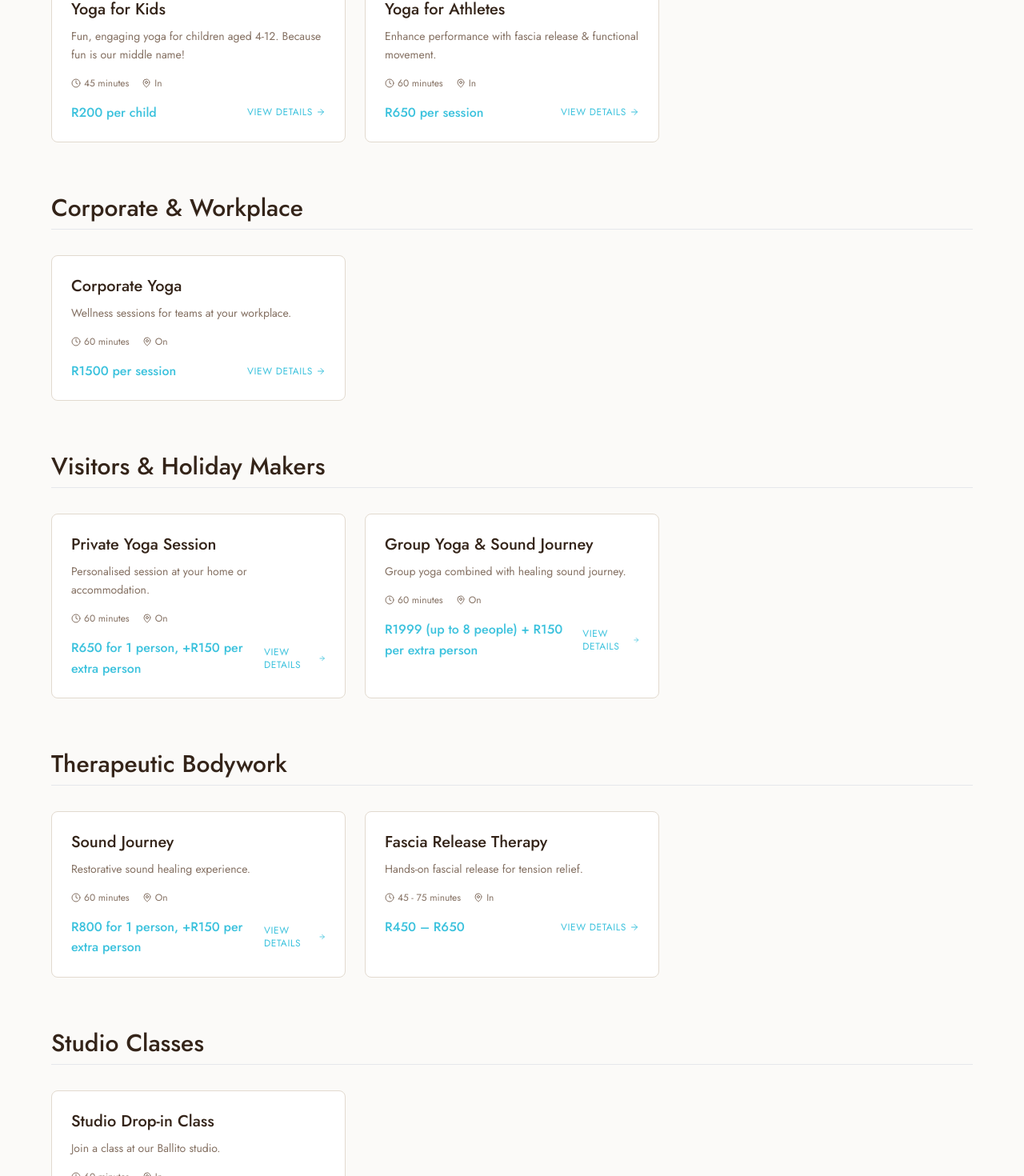
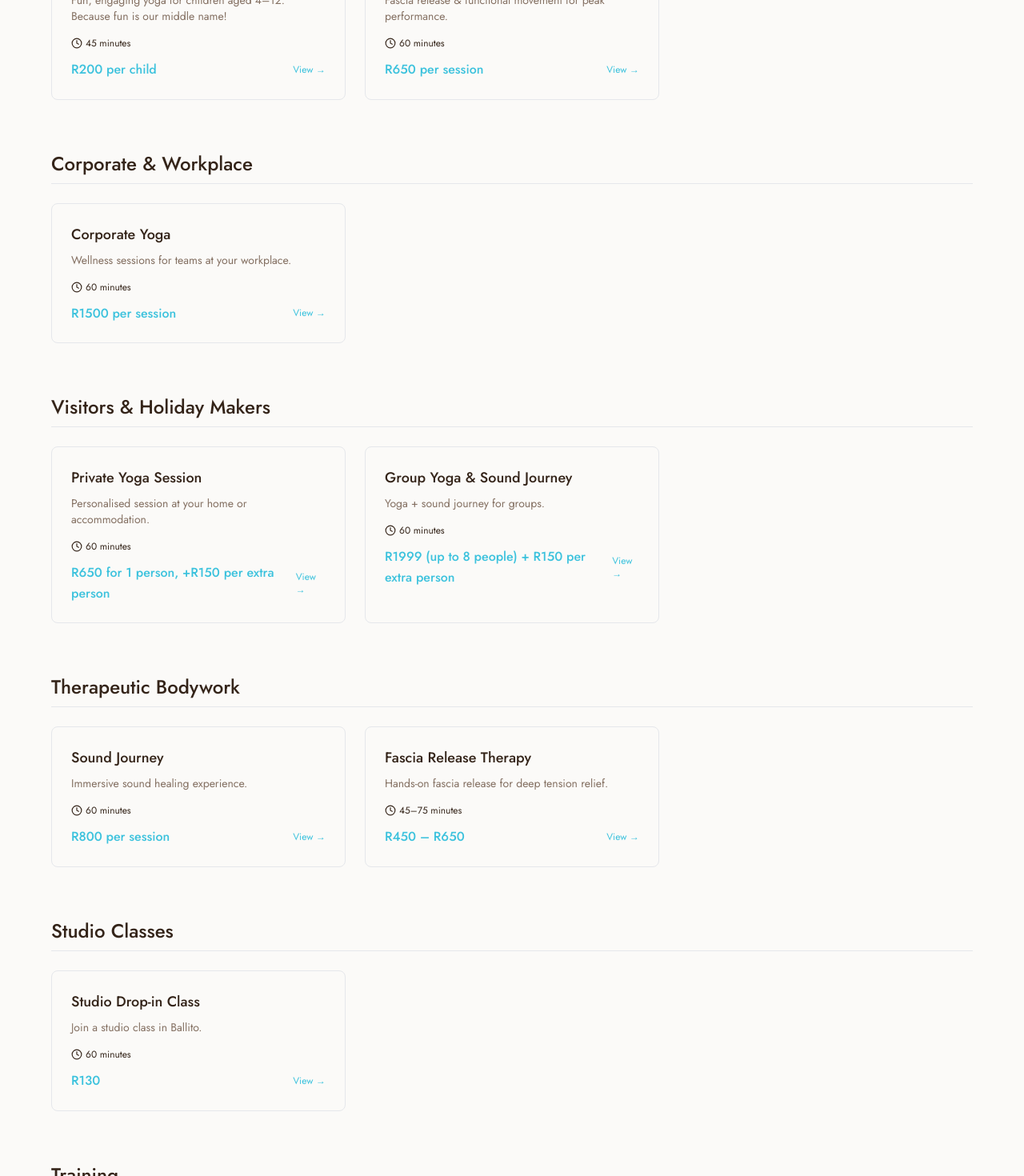
Before and after one commit to rebotilwe/devahiti-booking-system, a React (Vite) app in the folder frontend/: page /services in a window 1280 px wide. Shown: the part 600-2070 px from the top of the page at 80% size. Built offline with nearby package versions, Linux system fonts and the light colour scheme.

Commit message:
Initial commit: BeMore website

```diff
--- a/frontend/src/data/services.js
+++ b/frontend/src/data/services.js
@@ -1,17 +1,29 @@
+import {
+  Baby,
+  Activity,
+  Briefcase,
+  Heart,
+  Music,
+  Users,
+  Award
+} from "lucide-react";
+
 export const services = [
   {
     id: "yoga-for-kids",
     slug: "yoga-for-kids",
     title: "Yoga for Kids",
     category: "Specialty Yoga",
-    description: "Yoga for Kids is a fun, imaginative movement experience designed for children aged 4–12. Every session blends breath, movement, and creativity — because fun is our middle name. Each class runs for 45 minutes and helps build focus, coordination, and emotional balance in a playful environment.",
-    shortDescription: "Fun, engaging yoga for children aged 4-12. Because fun is our middle name!",
+    description:
+      "Yoga for Kids is a fun, imaginative movement experience designed for children aged 4–12. Every session blends breath, movement, and creativity — because fun is our middle name. Each class runs for 45 minutes and helps build focus, coordination, and emotional balance in a playful environment.",
+    shortDescription:
+      "Fun, engaging yoga for children aged 4–12. Because fun is our middle name!",
     duration: "45 minutes",
     price: "R200 per child",
     priceAmount: 200,
-    location: "In Studio / On Location",
-    capacity: "Ages 4-12",
-    icon: "Baby",
+    location: "In Studio / On Location (Ballito)",
+    capacity: "Ages 4–12",
+    icon: Baby,
     bookingType: "book",
     image: "/images/kids-yoga.jpg"
   },
@@ -20,14 +32,16 @@ export const services = [
     slug: "yoga-for-athletes",
     title: "Yoga for Athletes",
     category: "Specialty Yoga",
-    description: "Yoga for Athletes is designed to enhance performance through fascia release, functional movement, and recovery-based training. Whether you are a runner, gym athlete, or active lifestyle enthusiast, these sessions help you reach your peak performance while reducing injury risk and improving mobility.",
-    shortDescription: "Enhance performance with fascia release & functional movement.",
+    description:
+      "Yoga for Athletes combines fascia release and functional movement to enhance performance, improve mobility, and support recovery. Designed for runners, gym athletes, and active individuals aiming to reach peak performance.",
+    shortDescription:
+      "Fascia release & functional movement for peak performance.",
     duration: "60 minutes",
     price: "R650 per session",
     priceAmount: 650,
-    location: "In Studio / On Location",
+    location: "In Studio / On Location (Ballito)",
     capacity: "All levels",
-    icon: "Activity",
+    icon: Activity,
     bookingType: "book",
     image: "/images/athletes-yoga.jpg"
   },
@@ -36,14 +50,15 @@ export const services = [
     slug: "corporate-yoga",
     title: "Corporate Yoga",
     category: "Corporate & Workplace",
-    description: "Bring balance and focus to your team with a guided yoga session right at your workplace. Reduce stress, improve focus, and boost productivity in just 60 minutes. No equipment needed — we bring everything to you.",
+    description:
+      "Bring balance and focus to your team with a guided yoga session at your workplace. Reduce stress, improve focus, and boost productivity in a 60-minute session. All equipment provided.",
     shortDescription: "Wellness sessions for teams at your workplace.",
     duration: "60 minutes",
     price: "R1500 per session",
     priceAmount: 1500,
     location: "On Location (Office / Venue)",
     capacity: "Teams up to 15",
-    icon: "Briefcase",
+    icon: Briefcase,
     bookingType: "book",
     image: "/images/corporate-yoga.jpg"
   },
@@ -52,14 +67,15 @@ export const services = [
     slug: "private-yoga",
     title: "Private Yoga Session",
     category: "Visitors & Holiday Makers",
-    description: "A personalised 1-on-1 session at your home or accommodation, tailored to your body and goals. Perfect for beginners or experienced practitioners looking to deepen their practice.",
+    description:
+      "A personalised 1-on-1 session at your home or accommodation tailored to your body and goals. Ideal for beginners or deeper practice refinement.",
     shortDescription: "Personalised session at your home or accommodation.",
     duration: "60 minutes",
     price: "R650 for 1 person, +R150 per extra person",
     priceAmount: 650,
     location: "On Location (Accommodation)",
     capacity: "1+ people",
-    icon: "Heart",
+    icon: Heart,
     bookingType: "book",
     image: "/images/private-yoga.jpg"
   },
@@ -68,14 +84,15 @@ export const services = [
     slug: "sound-journey",
     title: "Sound Journey",
     category: "Therapeutic Bodywork",
-    description: "Deeply relax and restore with healing frequencies and vibration. A truly immersive experience that reduces stress, calms the nervous system, and promotes deep rest.",
-    shortDescription: "Restorative sound healing experience.",
+    description:
+      "Deeply relax and restore with healing frequencies and vibration. This immersive experience calms the nervous system and promotes deep rest.",
+    shortDescription: "Immersive sound healing experience.",
     duration: "60 minutes",
-    price: "R800 for 1 person, +R150 per extra person",
+    price: "R800 per session",
     priceAmount: 800,
-    location: "On Location / In Studio",
+    location: "On Location / In Studio (Ballito)",
     capacity: "1+ people",
-    icon: "Music",
+    icon: Music,
     bookingType: "book",
     image: "/images/sound-journey.jpg"
   },
@@ -84,14 +101,15 @@ export const services = [
     slug: "fascia-release",
     title: "Fascia Release Therapy",
     category: "Therapeutic Bodywork",
-    description: "Our signature hands-on fascial release session to relieve tension, improve mobility, and restore balance in the body.",
-    shortDescription: "Hands-on fascial release for tension relief.",
-    duration: "45 - 75 minutes",
+    description:
+      "Hands-on fascial release therapy to relieve tension, improve mobility, and restore balance in the body.",
+    shortDescription: "Hands-on fascia release for deep tension relief.",
+    duration: "45–75 minutes",
     price: "R450 – R650",
     priceAmount: 450,
     location: "In Studio (Ballito)",
     capacity: "Individual",
-    icon: "Heart",
+    icon: Heart,
     bookingType: "book",
     image: "/images/fascia-release.jpg"
   },
@@ -100,14 +118,15 @@ export const services = [
     slug: "group-sound",
     title: "Group Yoga & Sound Journey",
     category: "Visitors & Holiday Makers",
-    description: "Share mindful movement and healing sound with friends or family — a perfect holiday activity.",
-    shortDescription: "Group yoga combined with healing sound journey.",
+    description:
+      "Share mindful movement and healing sound with friends or family — a perfect group wellness experience.",
+    shortDescription: "Yoga + sound journey for groups.",
     duration: "60 minutes",
     price: "R1999 (up to 8 people) + R150 per extra person",
     priceAmount: 1999,
-    location: "On Location",
-    capacity: "Groups up to 8",
-    icon: "Users",
+    location: "On Location (Ballito)",
+    capacity: "Up to 8 people",
+    icon: Users,
     bookingType: "book",
     image: "/images/group-sound.jpg"
   },
@@ -116,14 +135,15 @@ export const services = [
     slug: "drop-in-class",
     title: "Studio Drop-in Class",
     category: "Studio Classes",
-    description: "Come as you are — join a studio class whenever it suits you. All levels welcome.",
-    shortDescription: "Join a class at our Ballito studio.",
+    description:
+      "Join a studio class whenever it suits you. All levels welcome in our Ballito studio.",
+    shortDescription: "Join a studio class in Ballito.",
     duration: "60 minutes",
     price: "R130",
     priceAmount: 130,
     location: "In Studio (Ballito)",
     capacity: "All levels",
-    icon: "Users",
+    icon: Users,
     bookingType: "book",
     image: "/images/drop-in.jpg"
   },
@@ -132,14 +152,15 @@ export const services = [
     slug: "teacher-training",
     title: "Teacher Training",
     category: "Training",
-    description: "200hr & 300hr advanced yoga teacher training programs. Deepen your practice and become a certified instructor.",
-    shortDescription: "200hr & 300hr advanced training programs.",
+    description:
+      "200hr & 300hr yoga teacher training programs designed to deepen your practice and knowledge.",
+    shortDescription: "200hr & 300hr teacher training programs.",
     duration: "Multi-month",
     price: "Enquire for pricing",
     priceAmount: null,
     location: "In Studio (Ballito)",
     capacity: "Enrolling now",
-    icon: "Award",
+    icon: Award,
     bookingType: "enquire",
     image: "/images/teacher-training.jpg"
   }
--- a/frontend/src/pages/Services.jsx
+++ b/frontend/src/pages/Services.jsx
@@ -1,14 +1,10 @@
 import { Link } from "react-router-dom";
-import { motion } from "framer-motion";
-import { ArrowRight, Clock, Users, MapPin } from "lucide-react";
-import SectionHeading from "../components/SectionHeading";
+import { Clock, MapPin } from "lucide-react";
 import { services } from "../data/services";
 
-// Group services by category
+// Group services
 const groupedServices = services.reduce((acc, service) => {
-  if (!acc[service.category]) {
-    acc[service.category] = [];
-  }
+  if (!acc[service.category]) acc[service.category] = [];
   acc[service.category].push(service);
   return acc;
 }, {});
@@ -16,48 +12,57 @@ const groupedServices = services.reduce((acc, service) => {
 export default function Services() {
   return (
     <div className="min-h-screen bg-background">
-      {/* Hero */}
-      <section className="relative h-[40vh] min-h-[300px] flex items-center justify-center overflow-hidden">
-        <div className="absolute inset-0 bg-gradient-to-b from-black/60 via-black/40 to-black/70" />
-        <div className="relative z-10 text-center px-6">
-          <h1 className="font-heading text-4xl md:text-6xl font-light text-white">Our Services</h1>
-          <p className="text-white/70 mt-3">Find the practice that speaks to you</p>
+
+      {/* HERO */}
+      <section className="relative h-[40vh] flex items-center justify-center bg-black/80">
+        <div className="text-center text-white">
+          <h1 className="font-heading text-4xl md:text-6xl font-light">
+            Our Services
+          </h1>
+          <p className="text-white/70 mt-3">
+            Choose the practice that speaks to you
+          </p>
         </div>
       </section>
 
-      {/* Services by Category */}
-      <section className="py-16 lg:py-24 px-6">
-        <div className="max-w-6xl mx-auto">
-          {Object.entries(groupedServices).map(([category, categoryServices]) => (
-            <div key={category} className="mb-16 last:mb-0">
-              <h2 className="font-heading text-2xl md:text-3xl text-foreground mb-8 pb-2 border-b border-ocean/20">
+      {/* SERVICES */}
+      <section className="py-16 px-6">
+        <div className="max-w-6xl mx-auto space-y-16">
+
+          {Object.entries(groupedServices).map(([category, items]) => (
+            <div key={category}>
+              <h2 className="text-2xl font-heading mb-6 border-b pb-2">
                 {category}
               </h2>
+
               <div className="grid md:grid-cols-2 lg:grid-cols-3 gap-6">
-                {categoryServices.map((service, idx) => (
+                {items.map((service) => (
                   <Link
-                    key={idx}
+                    key={service.id}
                     to={`/services/${service.slug}`}
-                    className="group block bg-card border border-border hover:border-ocean/30 rounded-lg p-6 transition-all duration-300 hover:shadow-md"
+                    className="border p-6 rounded-lg hover:border-ocean transition"
                   >
-                    <h3 className="font-heading text-xl text-foreground mb-2 group-hover:text-ocean transition">
+                    <h3 className="text-lg font-heading mb-2">
                       {service.title}
                     </h3>
-                    <p className="text-sm text-muted-foreground mb-4 leading-relaxed">
+
+                    <p className="text-sm text-muted-foreground mb-4">
                       {service.shortDescription}
                     </p>
-                    <div className="flex items-center gap-4 text-xs text-muted-foreground mb-4">
+
+                    <div className="flex items-center gap-4 text-xs mb-3">
                       <span className="flex items-center gap-1">
-                        <Clock className="h-3 w-3" /> {service.duration}
-                      </span>
-                      <span className="flex items-center gap-1">
-                        <MapPin className="h-3 w-3" /> {service.location.split(" ")[0]}
+                        <Clock size={14} /> {service.duration}
                       </span>
                     </div>
-                    <div className="flex items-center justify-between">
-                      <span className="text-ocean font-medium">{service.price}</span>
-                      <span className="text-xs uppercase tracking-wider text-ocean group-hover:gap-2 transition-all flex items-center gap-1">
-                        View Details <ArrowRight className="h-3 w-3" />
+
+                    <div className="flex justify-between items-center">
+                      <span className="text-ocean font-medium">
+                        {service.price}
+                      </span>
+
+                      <span className="text-xs text-ocean">
+                        View →
                       </span>
                     </div>
                   </Link>
@@ -65,6 +70,7 @@ export default function Services() {
               </div>
             </div>
           ))}
+
         </div>
       </section>
     </div>
```
Also changed, not shown: frontend/src/pages/ServiceDetail.jsx (+60 -83 lines).
